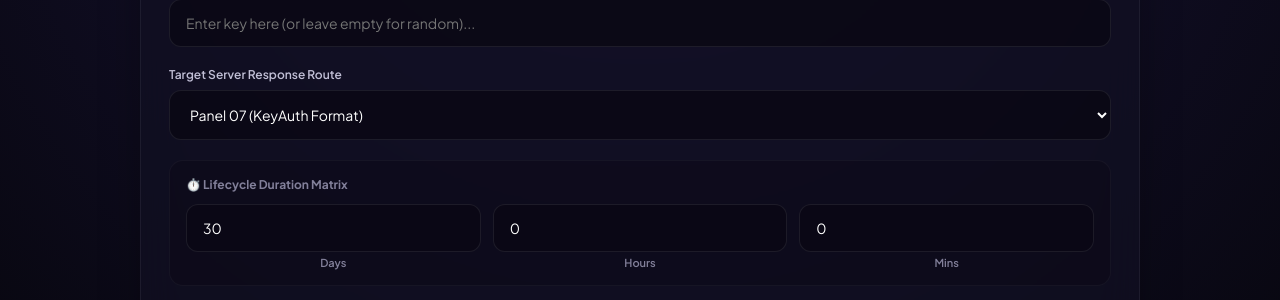
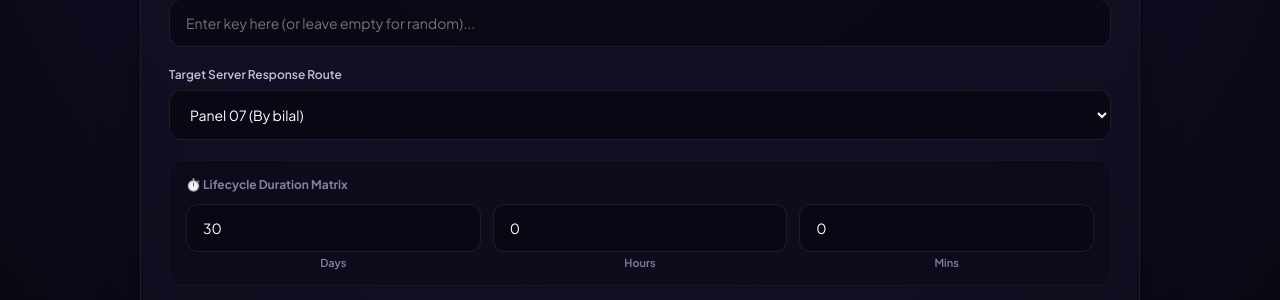
Before and after one commit to bilalamran2010-alt/A, a Flask app: page /admin in a window 1280 px wide. Shown: the part 254-554 px from the top of the page. Run offline with Flask 3, Linux system fonts and the light colour scheme; the visitor is signed in with stand-in values (Sample User, id 1); data that the repository does not hold is empty.

Commit message:
Add files via upload

```diff
--- a/templates/admin.html
+++ b/templates/admin.html
@@ -492,7 +492,7 @@
                         <div class="input-node-layout">
                             <label for="panel_name">Target Server Response Route</label>
                             <select id="panel_name" name="panel_name" class="interactive-select">
-                                <option value="Panel 07" selected>Panel 07 (KeyAuth Format)</option>
+                                <option value="Panel 07" selected>Panel 07 (By bilal)</option>
                                 <option value="Panel x1" disabled>Panel x1 (Updated Soon)</option>
                                 <option value="Panel x2" disabled>Panel x2 (Updated Soon)</option>
                                 <option value="Panel x3" disabled>Panel x3 (Updated Soon)</option>
```
